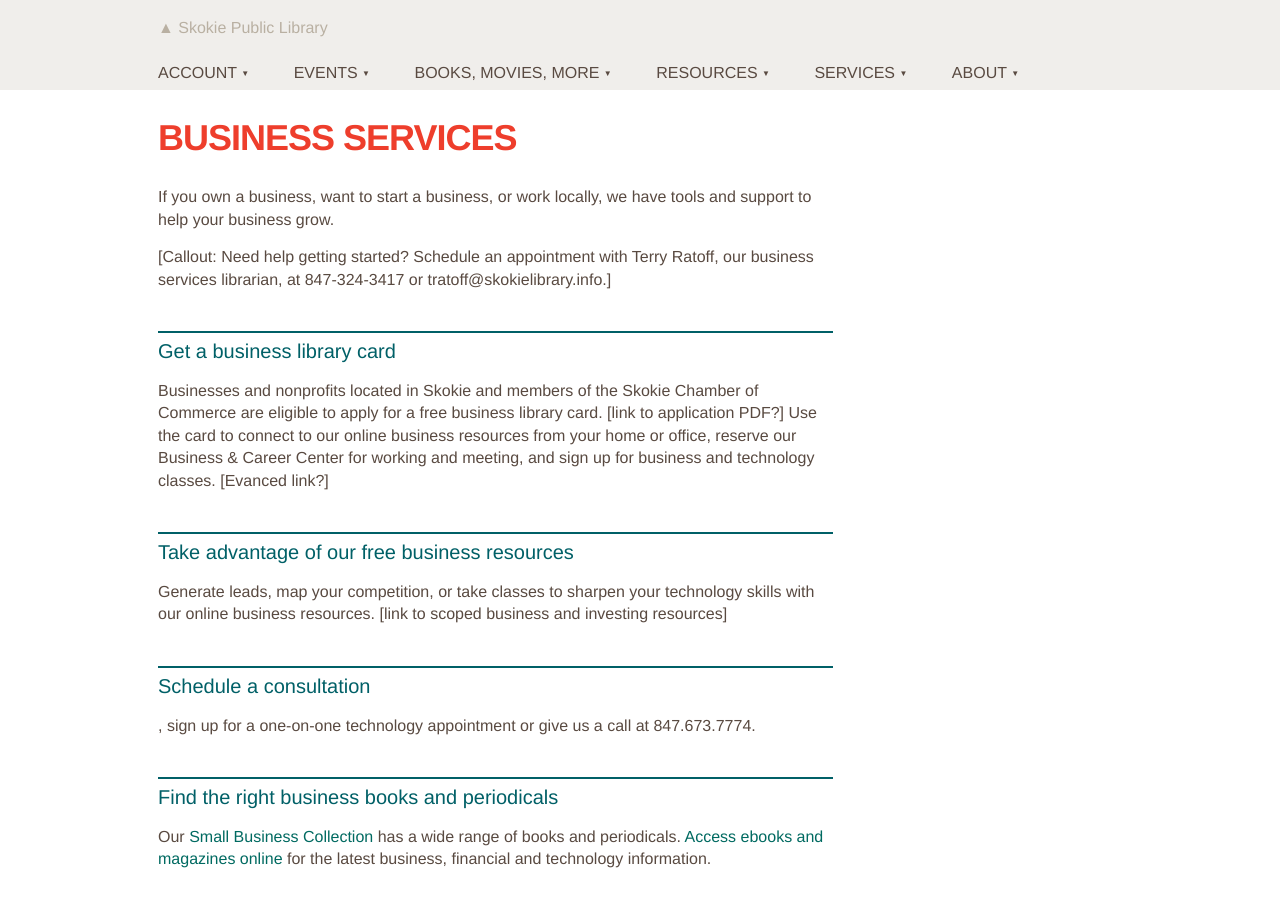
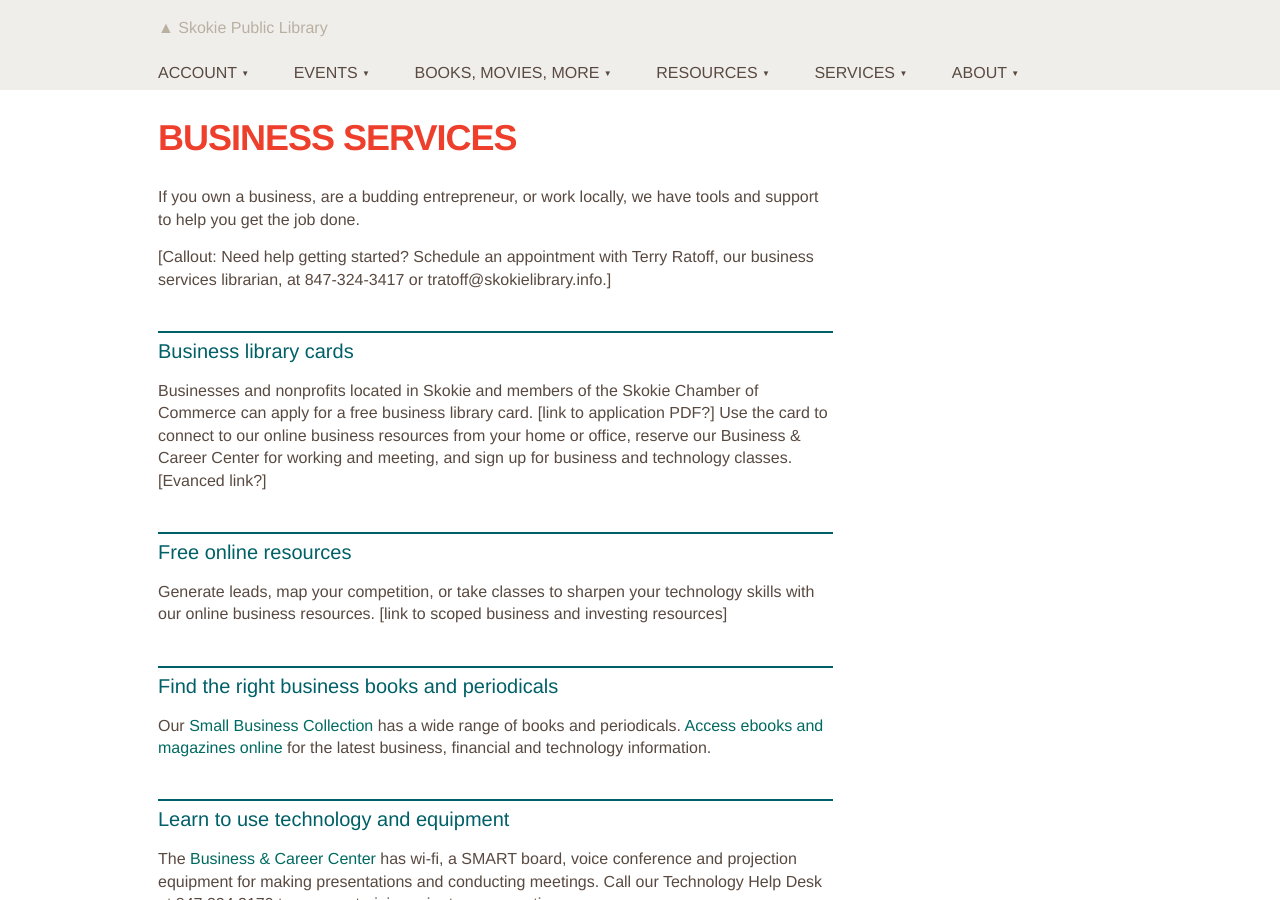
Before and after one commit to skokielibrary/spl-content, a Jekyll site: the page built from _content/terry/services--business-services.markdown, in a window 1280 px wide and 900 px high. Built offline with Jekyll 4.4.1, drawn with Linux system fonts in a browser that asks for light colours.

Commit message:
Updated services--business-services.markdown

```diff
--- a/_content/terry/services--business-services.markdown
+++ b/_content/terry/services--business-services.markdown
@@ -4,18 +4,15 @@ title: Business services
 published: true
 ---
 
-If you own a business, want to start a business, or work locally, we have tools and support to help your business grow.
+If you own a business, are a budding entrepreneur, or work locally, we have tools and support to help you get the job done.
 
 [Callout: Need help getting started? Schedule an appointment with Terry Ratoff, our business services librarian, at 847-324-3417 or tratoff@skokielibrary.info.]
 
-##Get a business library card
-Businesses and nonprofits located in Skokie and members of the Skokie Chamber of Commerce are eligible to apply for a free business library card. [link to application PDF?]  Use the card to connect to our online business resources from your home or office, reserve our Business & Career Center for working and meeting, and sign up for business and technology classes. [Evanced link?]
+##Business library cards
+Businesses and nonprofits located in Skokie and members of the Skokie Chamber of Commerce can apply for a free business library card. [link to application PDF?]  Use the card to connect to our online business resources from your home or office, reserve our Business & Career Center for working and meeting, and sign up for business and technology classes. [Evanced link?]
 
-##Take advantage of our free business resources
-Generate leads, map your competition, or take classes to sharpen your technology skills with our online business resources. [link to scoped business and investing resources]
-
-##Schedule a consultation
-, sign up for a one-on-one technology appointment or give us a call at 847.673.7774.
+##Free online resources
+Generate leads, map your competition, or take classes to sharpen your technology skills with our online business resources.  [link to scoped business and investing resources]
 
 ##Find the right business books and periodicals
 Our [Small Business Collection](http://encore.skokielibrary.info/iii/encore/search/C__S%28business%29%20f%3An%20c%3A2%20b%3Azrfb%20l%3Aeng__Orightresult__U?lang=eng&suite=beta) has a wide range of books and periodicals. [Access ebooks and magazines online](link to Safari books, books 24x7, Lexisnexis, factiva, zinio) for the latest business, financial and technology information.
```
